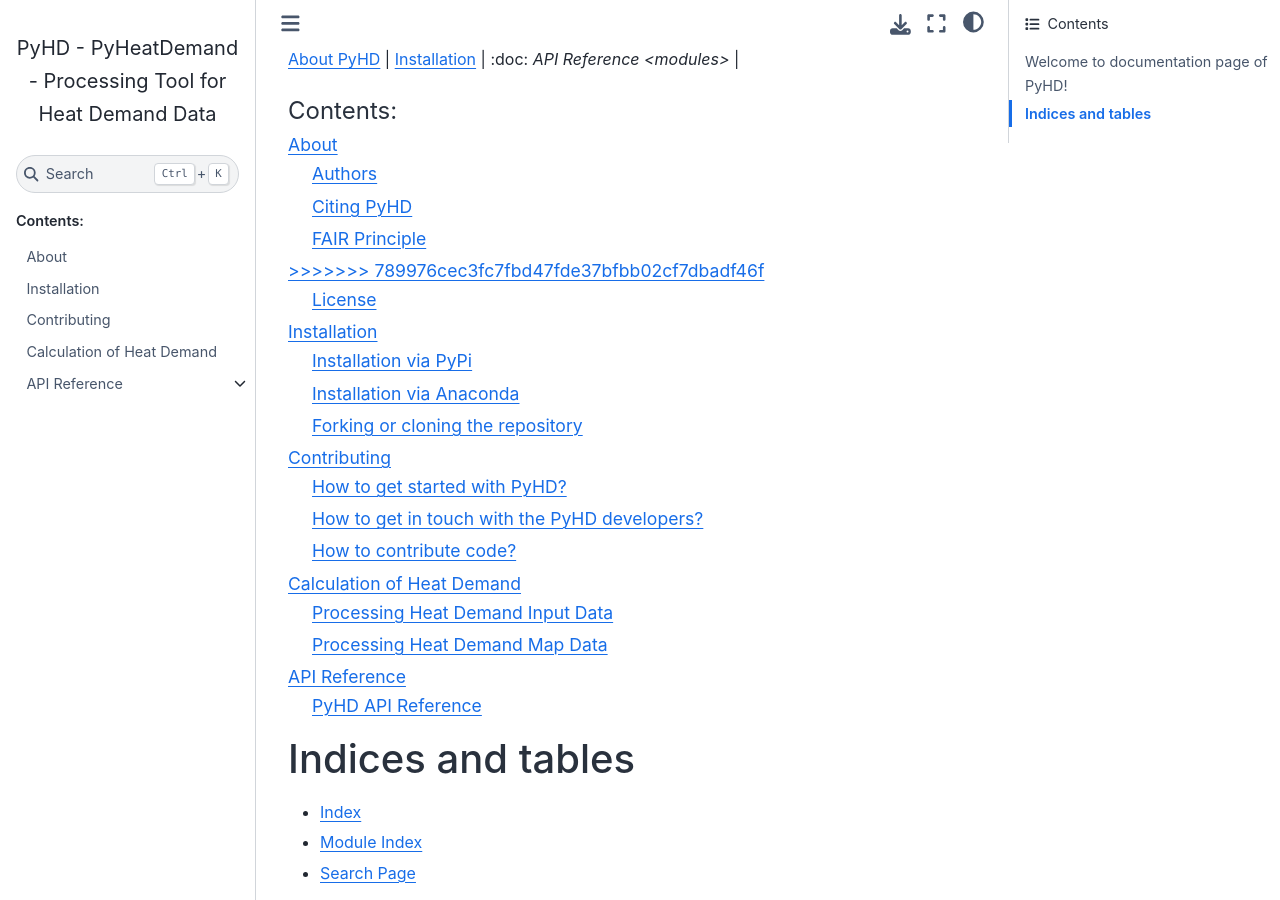
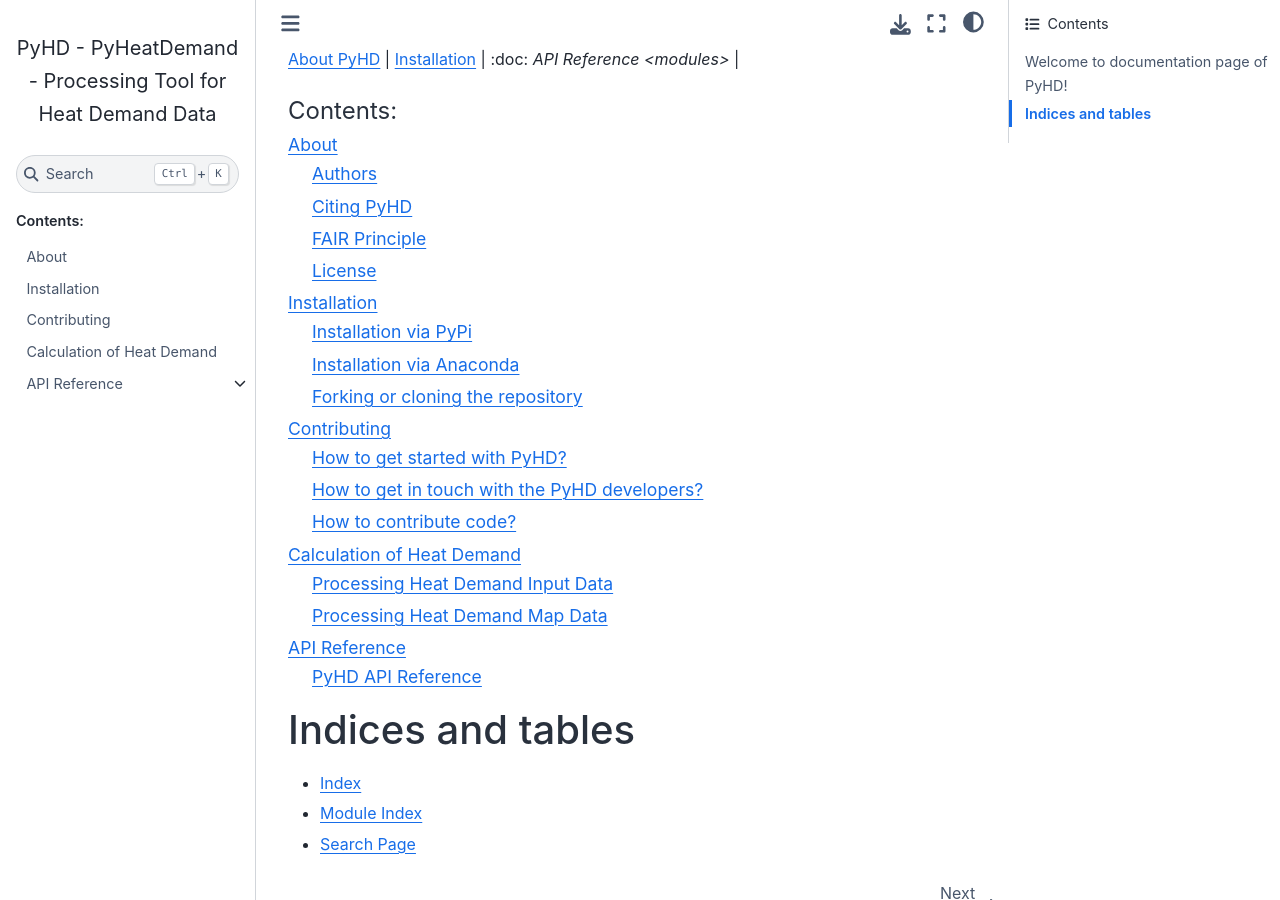
Before and after one commit to AlexanderJuestel/pyheatdemand, a Sphinx documentation site: the page built from docs/source/index.rst, in a window 1280 px wide and 900 px high, scrolled down 409 px. Built offline with Sphinx 7.4.7 and the Sphinx Book theme 1.1.4, drawn with Linux system fonts in a browser that asks for light colours.

Commit message:
EditFiles

```diff
--- a/docs/source/about.rst
+++ b/docs/source/about.rst
@@ -61,13 +61,6 @@
 FAIR Principle
 ~~~~~~~~~~~~~~
 
-<<<<<<< HEAD
-<<<<<<< HEAD
-=======
-
->>>>>>> 789976cec3fc7fbd47fde37bfbb02cf7dbadf46f
-=======
->>>>>>> 85139dfcf4870d1453b8dc45ca21ba4b19dc11f2
 The developers of PyHD want to make the API, the tutorials and examples meet and adhere to the FAIR data principles (e.g. `FAIR Principles <https://www.nature.com/articles/sdata201618#:~:text=This%20article%20describes%20four%20foundational,contemporary%2C%20formal%20scholarly%20digital%20publishing.>`_).
 
 **Findable**
--- a/docs/source/pyhd.rst
+++ b/docs/source/pyhd.rst
@@ -1,3 +1,5 @@
+.. _pyhd_ref:
+
 PyHD API Reference
 ==================
 
```
